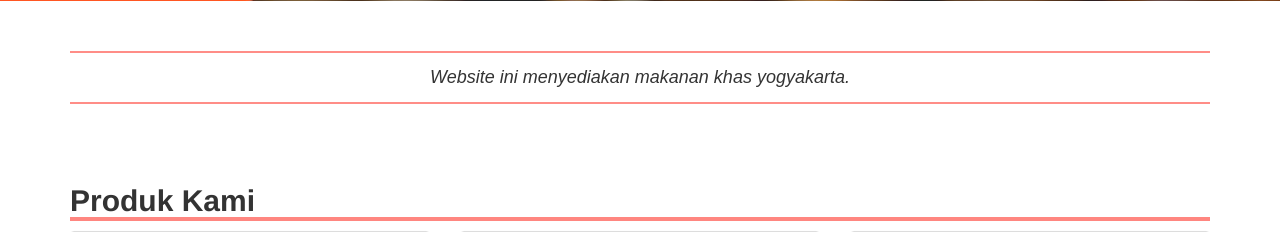
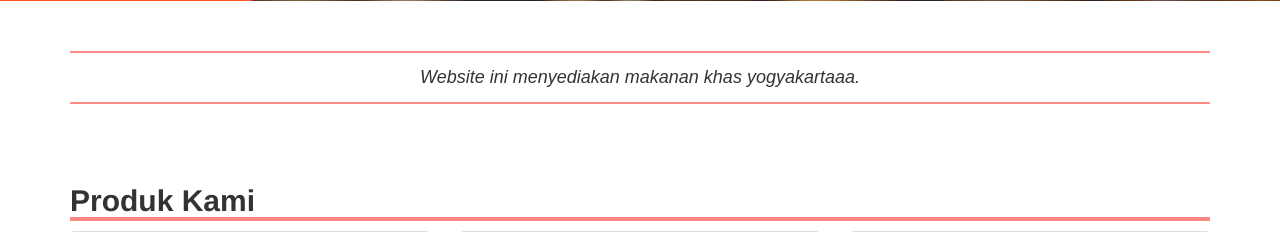
Before and after one commit to AhmadDendiWandaRohyan/TokoOnline, a PHP site: page / in a window 1280 px wide. Shown: the part 736-968 px from the top of the page. Run offline with PHP 8.4, Linux system fonts and the light colour scheme; data comes from the database, SQL or seed files in the repository.

Commit message:
test commit

```diff
--- a/index.php
+++ b/index.php
@@ -15,7 +15,7 @@ include 'header.php';
 
 
     <h4 class="text-center" style="font-family: arial; padding-top: 10px; padding-bottom: 10px; font-style: italic; line-height: 29px; border-top: 2px solid #ff8d87; border-bottom: 2px solid #ff8d87;">
-        Website ini menyediakan makanan khas yogyakarta.</h4>
+        Website ini menyediakan makanan khas yogyakartaaa.</h4>
 
 
     <h2 style=" width: 100%; border-bottom: 4px solid #ff8680; margin-top: 80px;"><b>Produk Kami</b></h2>
```
